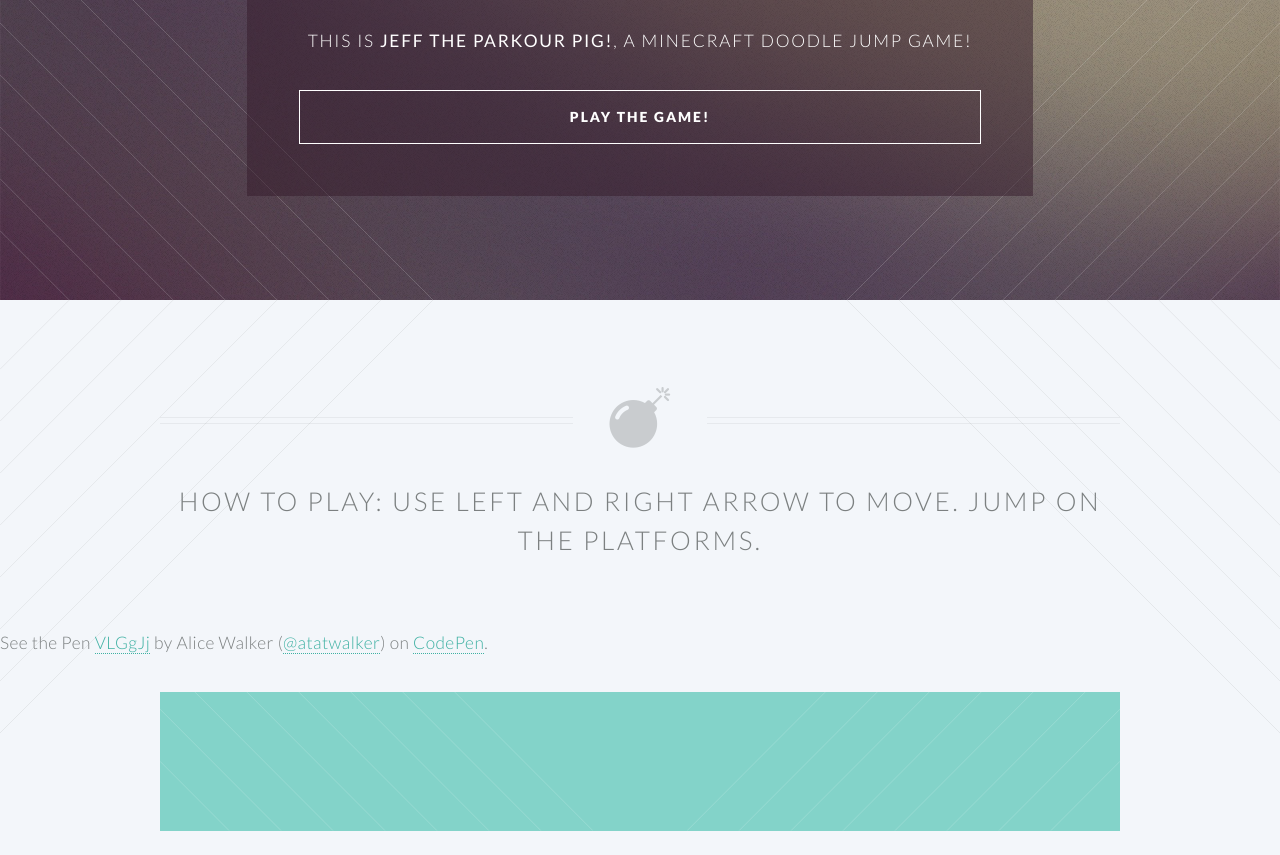
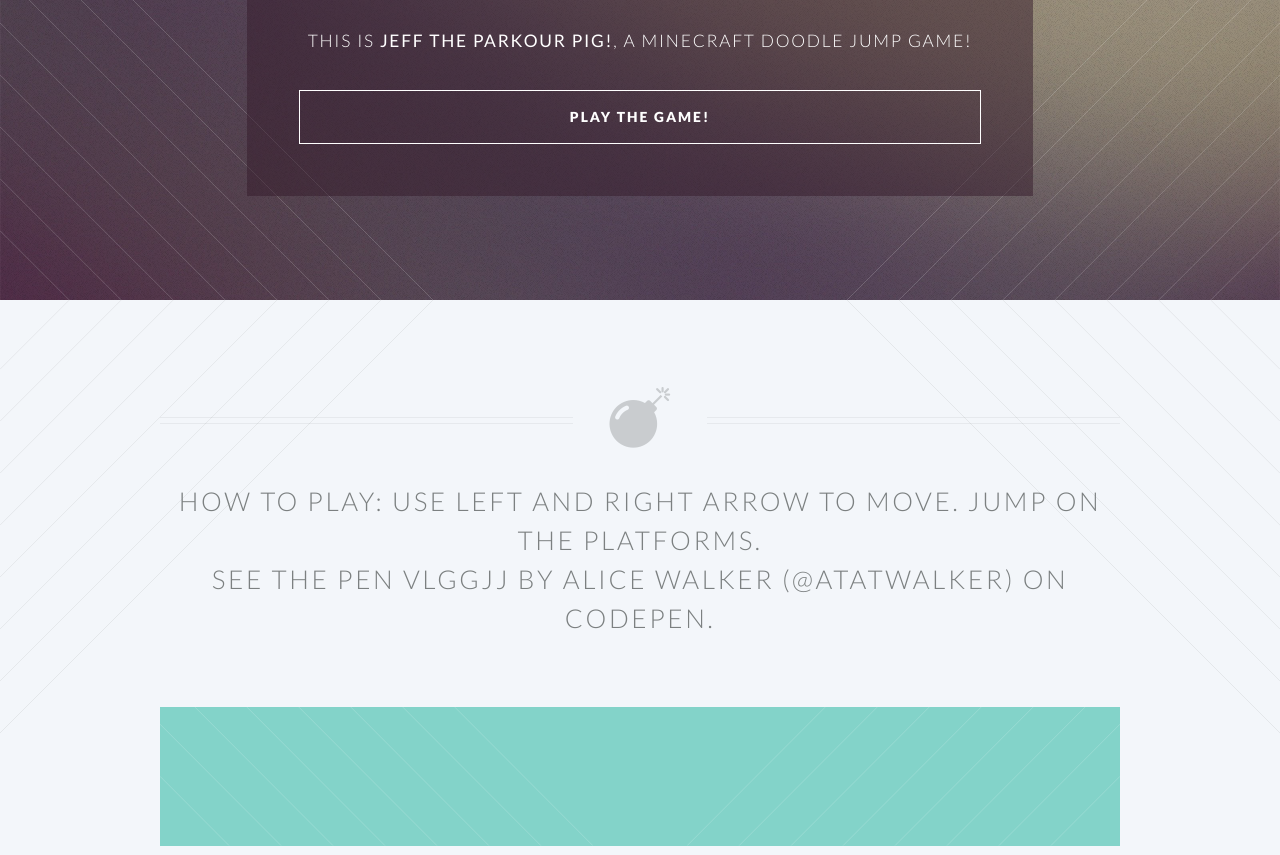
Before and after one commit to theflyingcow123/theflyingcow123.github.io, a plain HTML site: page index.html in a window 1280 px wide. Shown: the part 243-1098 px from the top of the page. Drawn offline with Linux system fonts and the light colour scheme; a script that the page names is missing.

Commit message:
game sizing

```diff
--- a/index.html
+++ b/index.html
@@ -80,9 +80,9 @@
 					<header class="special container">
 						<span class="icon fa-bomb"></span>
 						<h2> How To Play: use left and right arrow to move. jump on the platforms.
+<p data-height="400" data-theme-id="0" data-slug-hash="VLGgJj" data-default-tab="result" data-user="atatwalker" class='codepen'>See the Pen <a href='http://codepen.io/atatwalker/pen/VLGgJj/'>VLGgJj</a> by Alice Walker (<a href='http://codepen.io/atatwalker'>@atatwalker</a>) on <a href='http://codepen.io'>CodePen</a>.</p>
+					</header>
 
-					</header>
-<p data-height="268" data-theme-id="0" data-slug-hash="VLGgJj" data-default-tab="result" data-user="atatwalker" class='codepen'>See the Pen <a href='http://codepen.io/atatwalker/pen/VLGgJj/'>VLGgJj</a> by Alice Walker (<a href='http://codepen.io/atatwalker'>@atatwalker</a>) on <a href='http://codepen.io'>CodePen</a>.</p>
 <script async src="//assets.codepen.io/assets/embed/ei.js"></script>
 <script async src="//assets.codepen.io/assets/embed/ei.js"></script>
 					<!-- One -->
```
